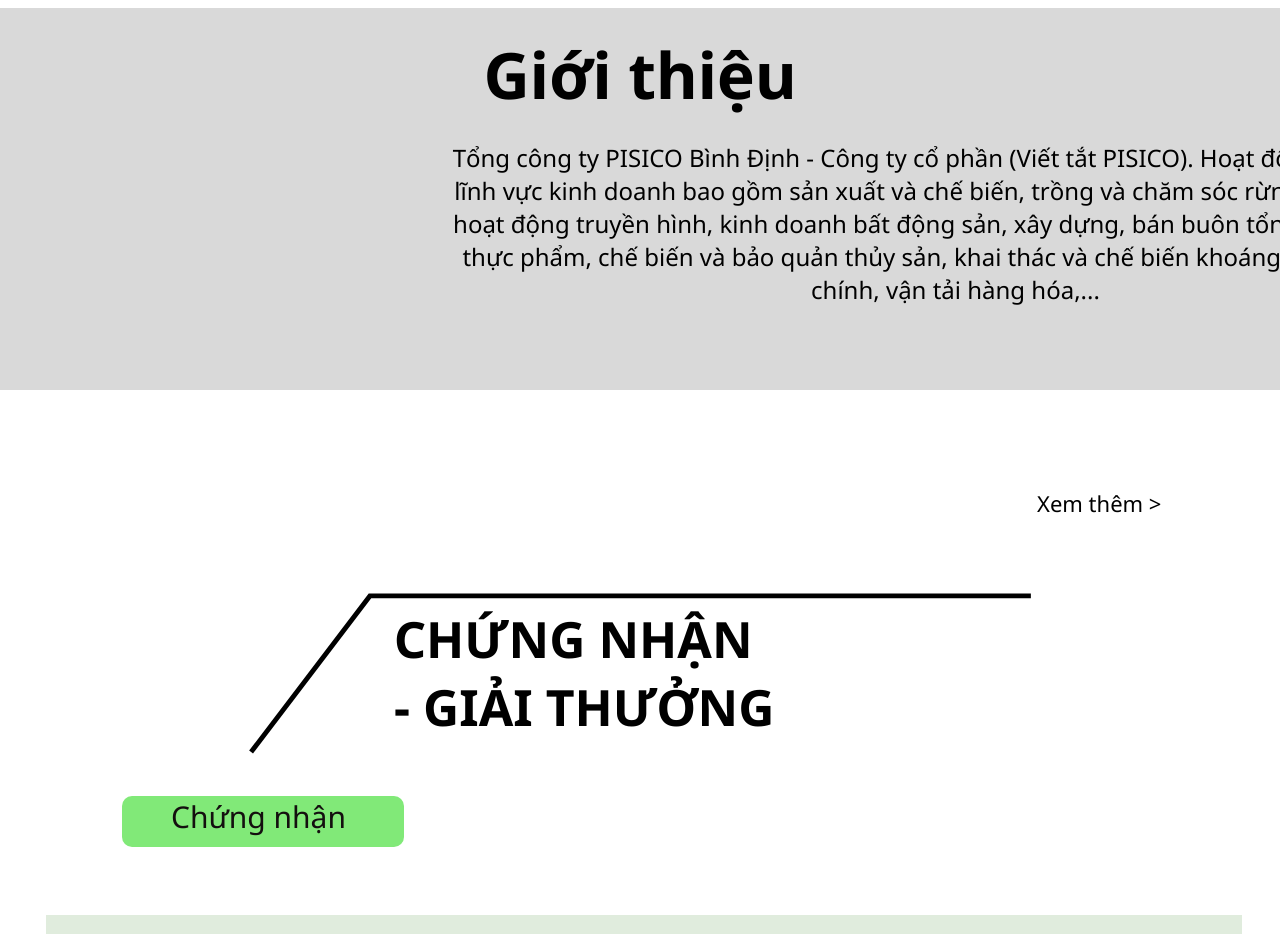
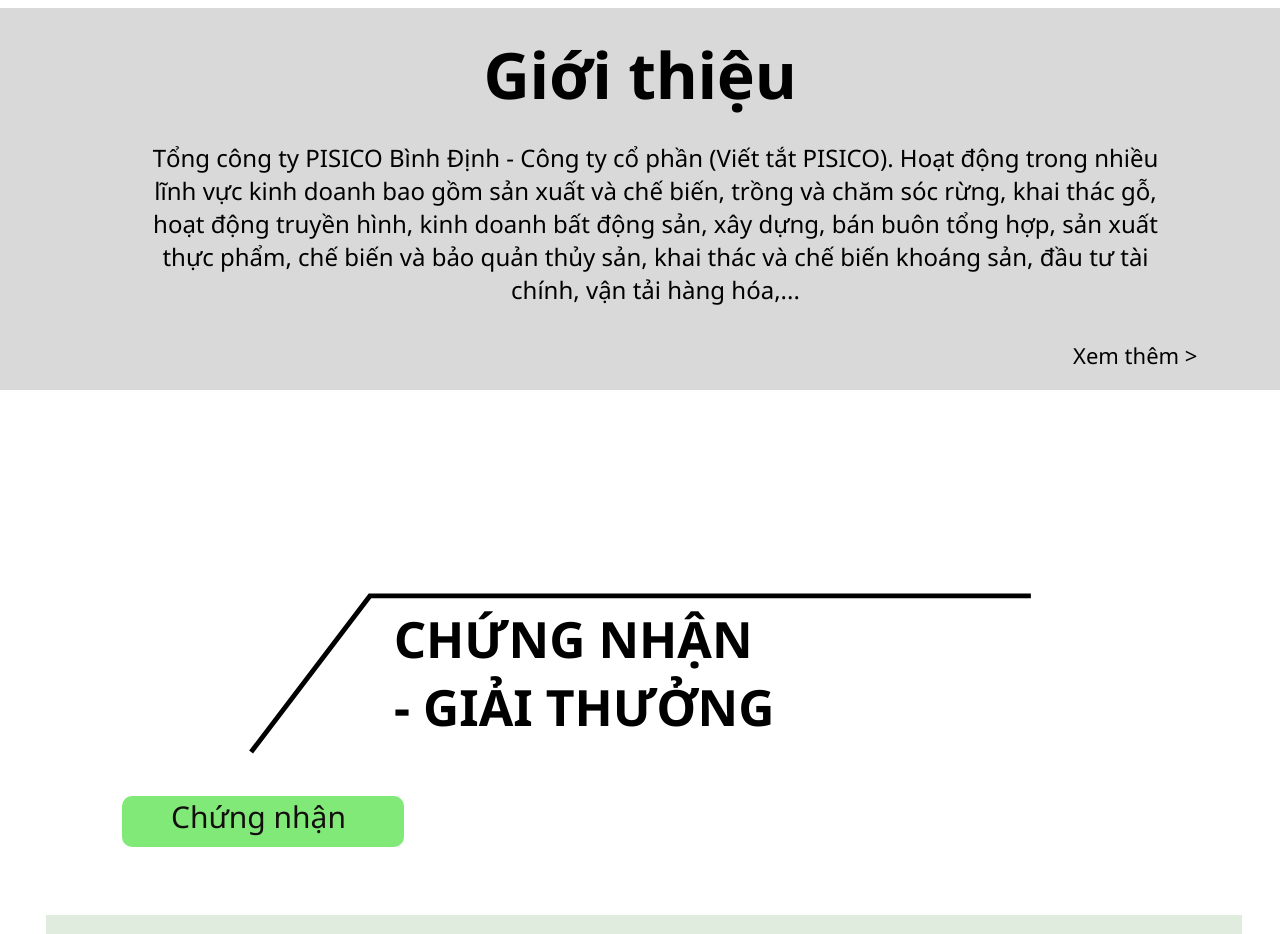
Before and after one commit to understandnhi/nhom3, a website built with Parcel: page index.html in a window 1280 px wide. Shown: the part 1240-2174 px from the top of the page. Built offline with nearby package versions, Linux system fonts and the light colour scheme; a web font is replaced by a local one.

Commit message:
second commit

```diff
--- a/trang-chu.css
+++ b/trang-chu.css
@@ -669,7 +669,7 @@
   position: relative;
   align-items: center;
   z-index: 1;
-  right: -300px;
+  /*right: -300px; */
 }
 .tng-cng-ty-pisico-bnh-nh-wrapper {
   align-self: stretch;
@@ -689,7 +689,8 @@
   box-sizing: border-box;
   padding-left: var(--padding-xl);
   cursor: pointer;
-  left: -100px;
+  left: -64px;
+    top: -148px;
 }
 .xem-thm-wrapper {
   align-self: stretch;
```
